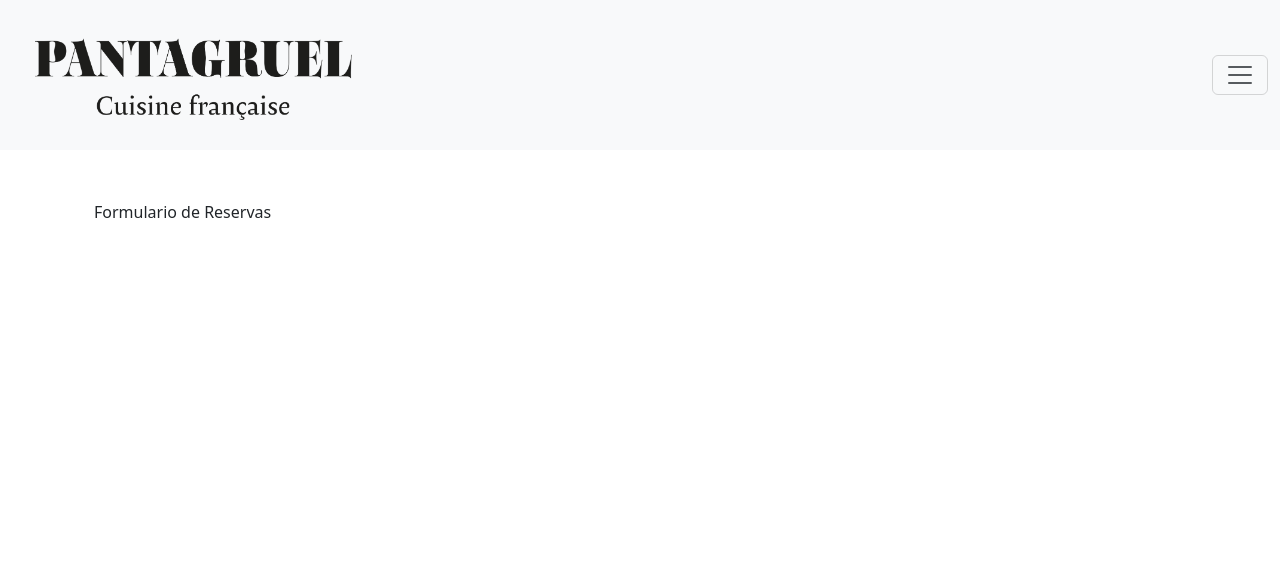
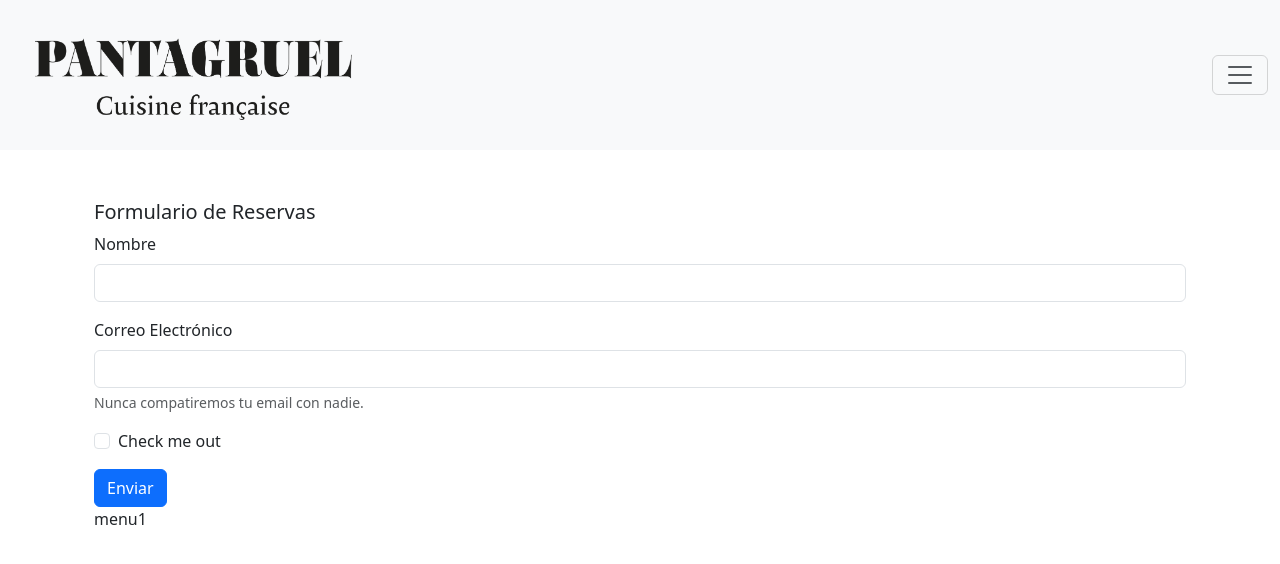
Before and after one commit to edarvichm/PROY4_RESTAURANT, a React (Vite) app: page /reservas in a window 1280 px wide. Shown: the top 564 px of the page. Built offline with nearby package versions, Linux system fonts and the light colour scheme.

Commit message:
Ingreso Formualrio

```diff
--- a/package.json
+++ b/package.json
@@ -19,7 +19,6 @@
     "@types/react": "^18.2.14",
     "@types/react-dom": "^18.2.6",
     "@vitejs/plugin-react": "^4.0.1",
-    "eslint": "^8.44.0",
     "eslint-plugin-react": "^7.25.3",
     "eslint-plugin-react-hooks": "^4.6.0",
     "eslint-plugin-react-refresh": "^0.4.1",
--- a/src/components/FormReservas.jsx
+++ b/src/components/FormReservas.jsx
@@ -1,13 +1,44 @@
 /* eslint-disable no-unused-vars */
-import React from 'react'
-import PropTypes from 'prop-types'
+import React from "react";
+import PropTypes from "prop-types";
 
-const FormReservas = props => {
+const FormReservas = (props) => {
   return (
-    <div>Formulario de Reservas</div>
-  )
-}
+    <>
+      <div className="h5">Formulario de Reservas</div>
+      <form>
+        <div className="mb-3">
+          <label className="form-label">Nombre</label>
+          <input type="text" className="form-control" id="InputName" />
+        </div>
+        <div className="mb-3">
+          <label className="form-label">Correo Electrónico</label>
+          <input
+            type="email"
+            className="form-control"
+            id="exampleInputEmail1"
+            aria-describedby="emailHelp"
+          />
+          <div id="emailHelp" className="form-text">
+            Nunca compatiremos tu email con nadie.
+          </div>
+        </div>
+        <div className="mb-3 form-check">
+          <input
+            type="checkbox"
+            className="form-check-input"
+            id="exampleCheck1"
+          />
+          <label className="form-check-label">Check me out</label>
+        </div>
+        <button type="submit" className="btn btn-primary">
+          Enviar
+        </button>
+      </form>
+    </>
+  );
+};
 
-FormReservas.propTypes = {}
+FormReservas.propTypes = {};
 
-export default FormReservas
+export default FormReservas;
--- a/src/pages/Reservas.jsx
+++ b/src/pages/Reservas.jsx
@@ -1,13 +1,15 @@
+/* eslint-disable react/prop-types */
 // import React from "react";
 
 import FormReservas from "../components/FormReservas";
 // {menu}
-// const ReservasPage = ({menu} ) => {
-const ReservasPage = () => {
+
+const ReservasPage = ({ menu }) => {
+  // const ReservasPage = () => {
   return (
     <>
       <FormReservas />
-      {/* {menu} */}
+      {menu}
     </>
   );
 };
--- a/src/routers/MainRouter.jsx
+++ b/src/routers/MainRouter.jsx
@@ -8,8 +8,8 @@ export const MainRoutes = () => {
     <div className="container">
       <Routes>
         <Route path="/" element={<HomePage />} />
-        {/* <Route path="/reservas" element={<ReservasPage menu={"menu1"} />} /> */}
-        <Route path="/reservas" element={<ReservasPage />} />
+        <Route path="/reservas" element={<ReservasPage menu={"menu1"} />} />
+        {/* <Route path="/reservas" element={<ReservasPage />} /> */}
         <Route path="/carta" element={<Carta />} />
         {/* <Route path='usuarios' element={<UsuariosPage />} /> */}
         {/* <Route path="/usuarios/:otrouuid" element={<UserPage />} /> */}
```
Also changed, not shown: src/routers/ProtectedRoutes.jsx (deleted, +0 -10 lines), 1 other file (tests, documents, lock files or other folders).
